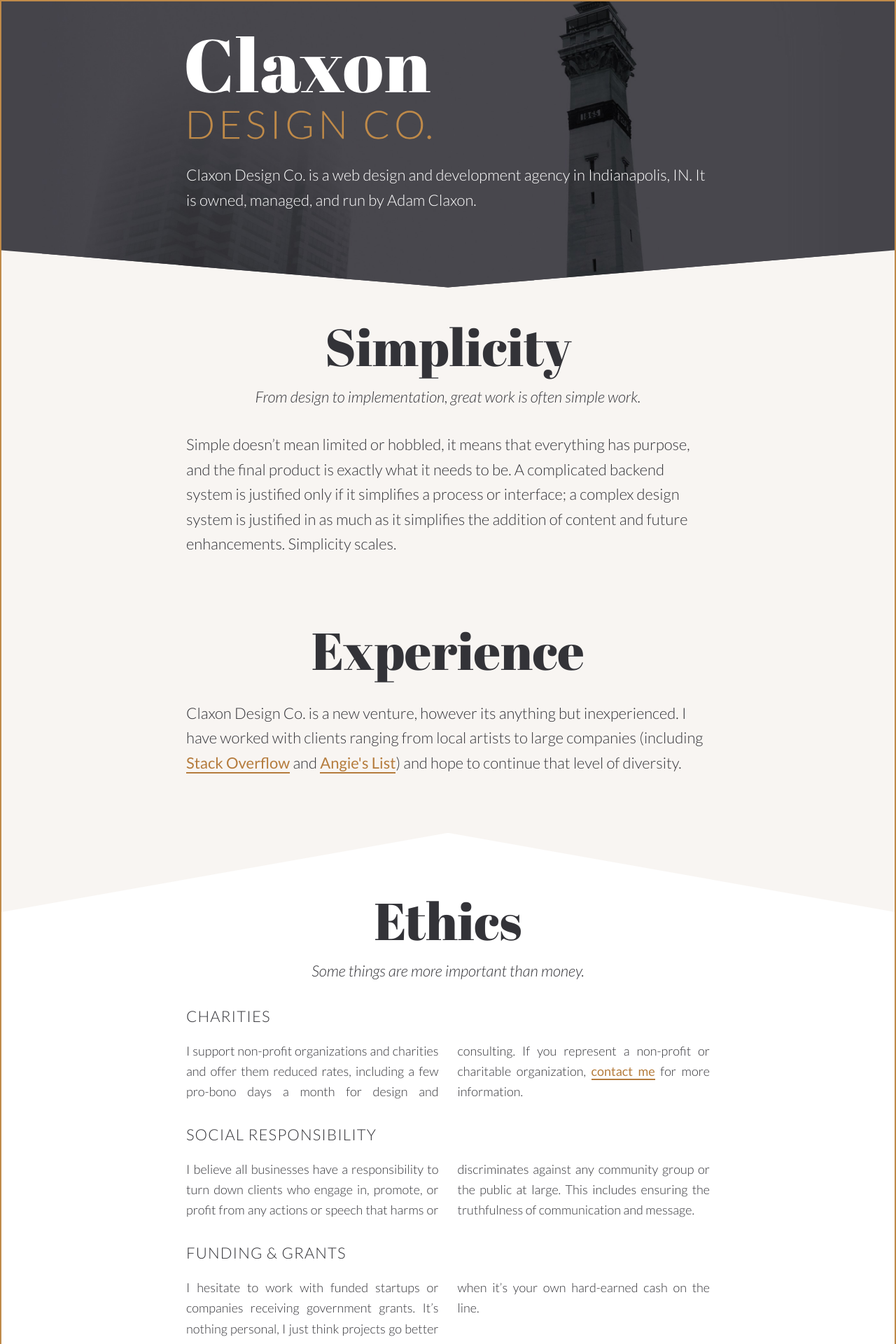
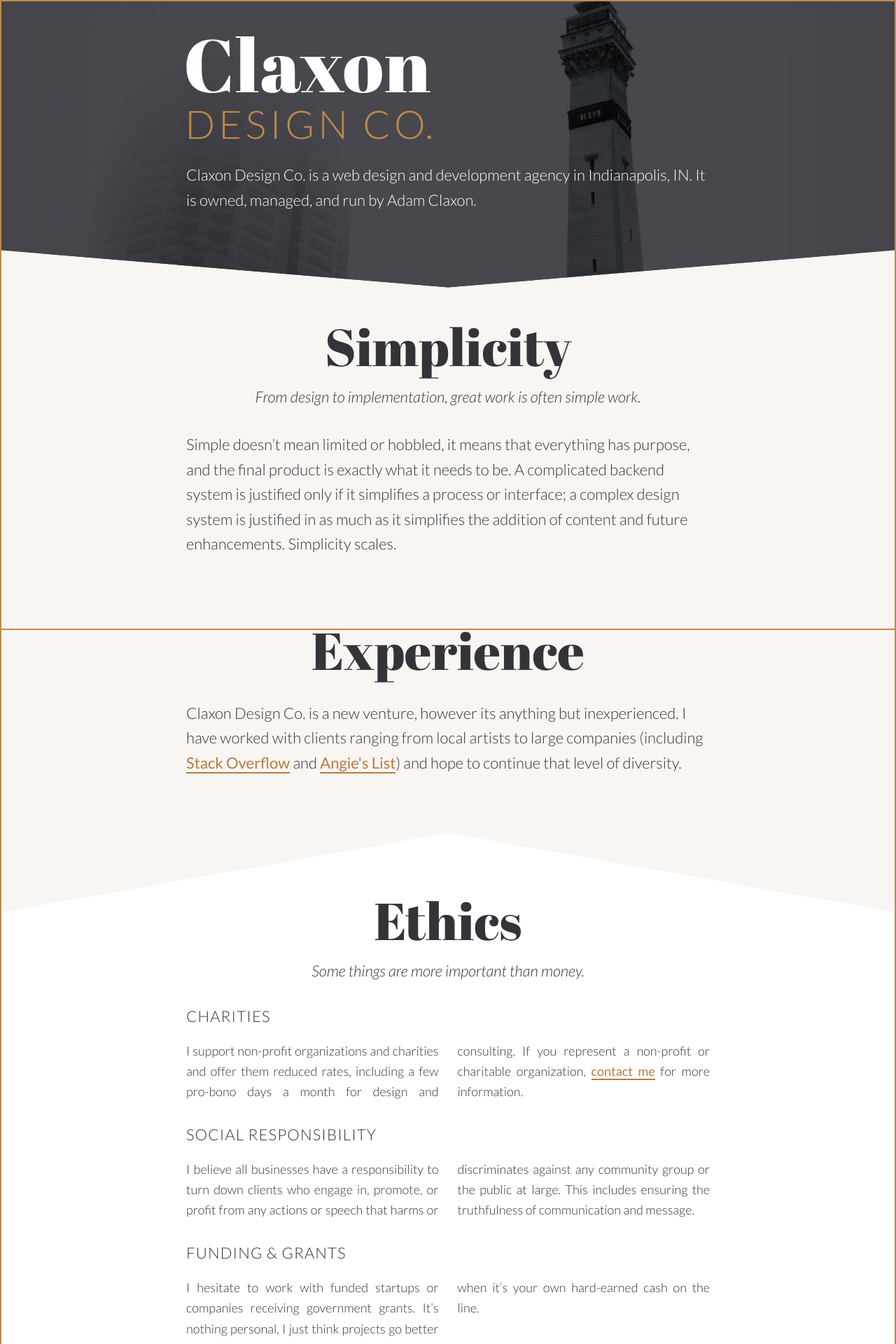
Before and after one commit to claxondesignco/claxondesignco.github.io, a Jekyll site: the page built from index.html, in a window 1280 px wide. Shown: the top 1920 px of the page at 70% size. Built offline with Jekyll 4.4.1, drawn with Linux system fonts in a browser that asks for light colours.

Commit message:
Added fixed top and bottom page borders via pseudo elements on `html`.

```diff
--- a/_sass/_base.sass
+++ b/_sass/_base.sass
@@ -9,6 +9,22 @@ html
 
   @include yuge
     font-size: 140%
+
+  &::before,
+  &::after
+    content: ""
+    height: 0.125rem
+    position: fixed
+    right: 0
+    left: 0
+    z-index: 99
+    background-color: $brand
+
+  &::before
+    top: 0
+
+  &::after
+    bottom: 0
 
 body
   background: $background
```
